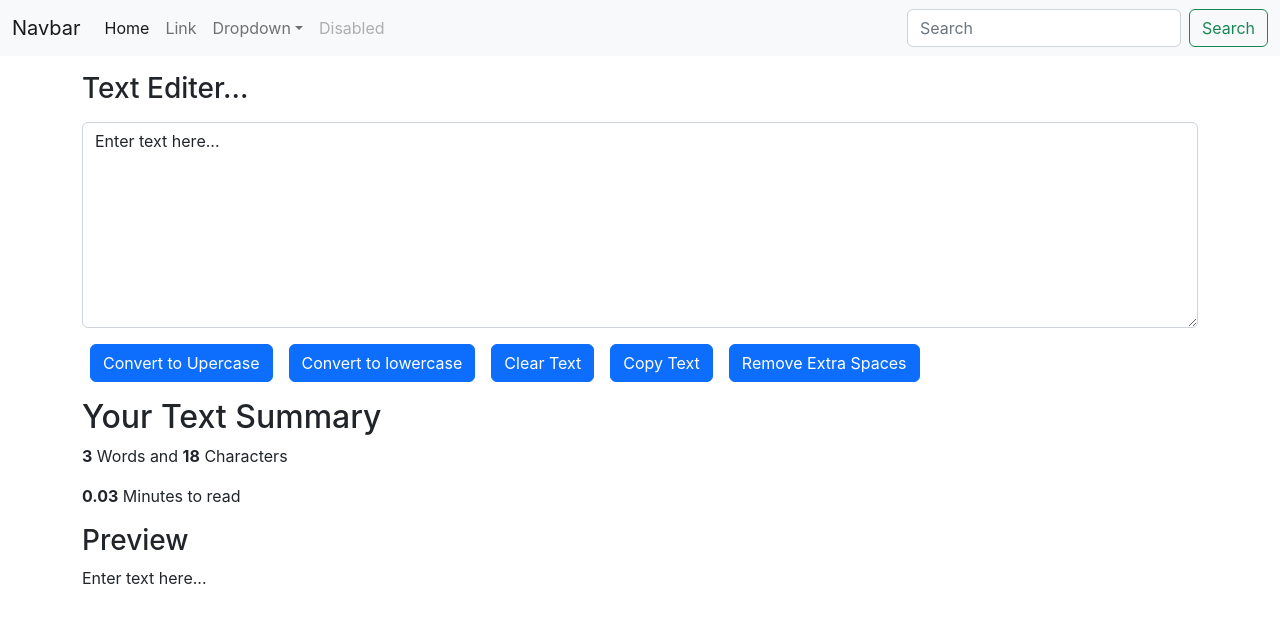
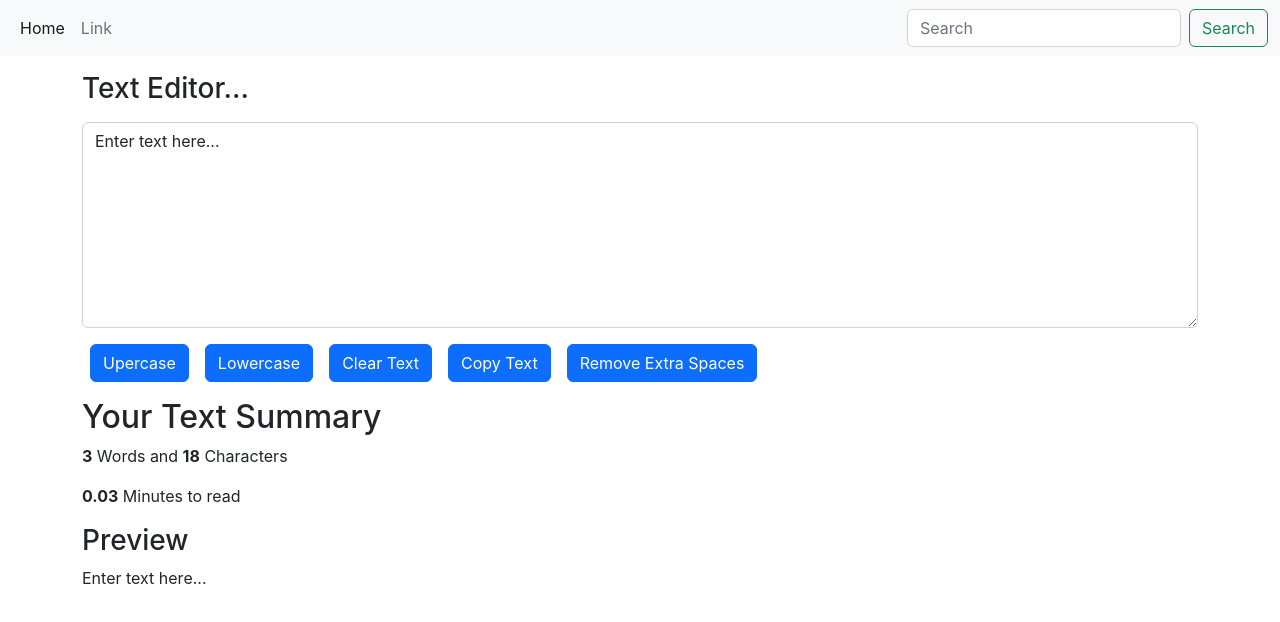
Before and after one commit to abdullahoffitial/Text-Editer-App, a React (Create React App) app: page / in a window 1280 px wide. Shown: the top 622 px of the page. Built offline with nearby package versions, Linux system fonts and the light colour scheme.

Commit message:
handeled words count and char count

```diff
--- a/src/App.js
+++ b/src/App.js
@@ -13,7 +13,7 @@ function App() {
       <div className="container">
         </div>
         <div>
-      <TextEditer  Heading="Text Editer..."/>
+      <TextEditer  Heading="Text Editor..."/>
       </div>
     </>
   );
--- a/src/Components/Header.jsx
+++ b/src/Components/Header.jsx
@@ -5,7 +5,6 @@ export default function Header() {
     <div>
       <nav class="navbar navbar-expand-lg bg-light">
   <div class="container-fluid">
-    <a class="navbar-brand" href="#">Navbar</a>
     <button class="navbar-toggler" type="button" data-bs-toggle="collapse" data-bs-target="#navbarSupportedContent" aria-controls="navbarSupportedContent" aria-expanded="false" aria-label="Toggle navigation">
       <span class="navbar-toggler-icon"></span>
     </button>
@@ -16,20 +15,6 @@ export default function Header() {
         </li>
         <li class="nav-item">
           <a class="nav-link" href="#">Link</a>
-        </li>
-        <li class="nav-item dropdown">
-          <a class="nav-link dropdown-toggle" href="#" role="button" data-bs-toggle="dropdown" aria-expanded="false">
-            Dropdown
-          </a>
-          <ul class="dropdown-menu">
-            <li><a class="dropdown-item" href="#">Action</a></li>
-            <li><a class="dropdown-item" href="#">Another action</a></li>
-            <li><hr class="dropdown-divider"/></li>
-            <li><a class="dropdown-item" href="#">Something else here</a></li>
-          </ul>
-        </li>
-        <li class="nav-item">
-          <a class="nav-link disabled">Disabled</a>
         </li>
       </ul>
       <form class="d-flex" role="search">
--- a/src/Components/TextEditer.jsx
+++ b/src/Components/TextEditer.jsx
@@ -5,37 +5,38 @@ export default function TextEditer(props) {
     //console.log("UperCase was clicked" + Text);
     let newText = Text.toUpperCase();
     setText(newText);
-
   };
 
   const lowerCase = () => {
     //console.log("UperCase was clicked" + Text);
     let newText = Text.toLowerCase();
     setText(newText);
-
   };
-
 
   const clearText = () => {
     //console.log("UperCase was clicked" + Text);
-    let newText = ("");
+    let newText = "";
     setText(newText);
-
   };
 
   const copy = async () => {
     await navigator.clipboard.writeText(Text);
-
-  }
-
+  };
 
   const respaces = () => {
     //console.log("UperCase was clicked" + Text); rejux concept
     let newText = Text.split(/[ ]+/);
-    setText(newText.join(' '))
+    setText(newText.join(" "));
+  };
+
+  // const words = () => {
+
+    // let wrd = Text.replace(/\s+/g,'');
+  // let setword = Text.split(" ").length;
+
+  // };
 
 
-  };
 
   const handleOnChange = (event) => {
     //console.log("Handle on change");
@@ -43,6 +44,15 @@ export default function TextEditer(props) {
   };
 
   const [Text, setText] = useState("Enter text here...");
+
+  //words count and char count logic
+
+  let ntext = Text.replace(/\s+/g, ' ');
+    let word = ntext.split(" ").length;
+
+    let ntxt = Text.replace(/\s+/g, ' ');
+    let char = ntxt.length;
+
 
   return (
     <>
@@ -58,11 +68,11 @@ export default function TextEditer(props) {
           ></textarea>
         </div>
         <button type="button" class="btn btn-primary mx-2" onClick={uperCase}>
-          Convert to Upercase
+          Upercase
         </button>
 
         <button type="button" class="btn btn-primary mx-2" onClick={lowerCase}>
-          Convert to lowercase
+          Lowercase
         </button>
         <button type="button" class="btn btn-primary mx-2" onClick={clearText}>
           Clear Text
@@ -77,12 +87,16 @@ export default function TextEditer(props) {
         </button>
       </div>
       <div className="container my-3">
-
-            <h2>Your Text Summary</h2>
-            <p><b>{Text.split(" ").length}</b> Words and <b>{Text.length}</b> Characters</p>
-            <p><b>{0.01 * Text.split(" ").length}</b> Minutes to read</p>
-            <h3>Preview</h3>
-            <p>{Text}</p>
+        <h2>Your Text Summary</h2>
+        <p>
+          <b>{word}</b> Words and <b>{char}</b>{" "}
+          Characters
+        </p>
+        <p>
+          <b>{0.01 * Text.split(" ").length}</b> Minutes to read
+        </p>
+        <h3>Preview</h3>
+        <p>{Text}</p>
       </div>
     </>
   );
```
